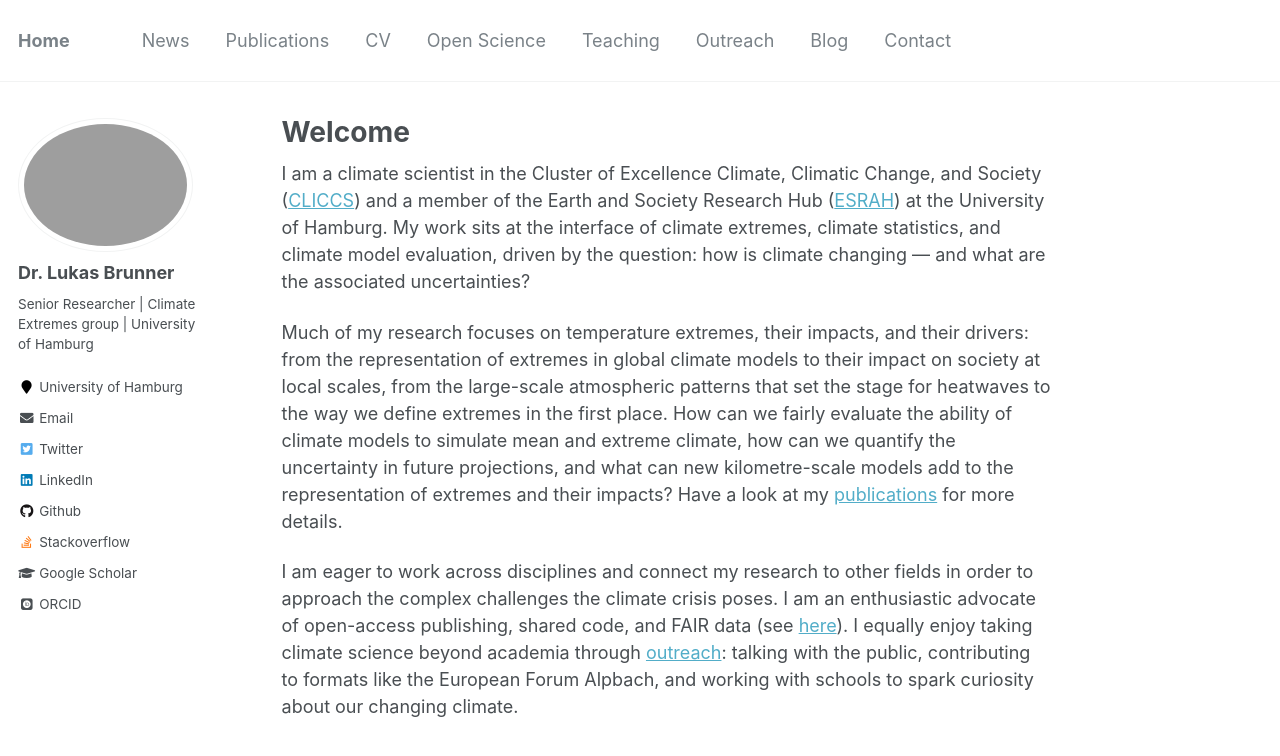
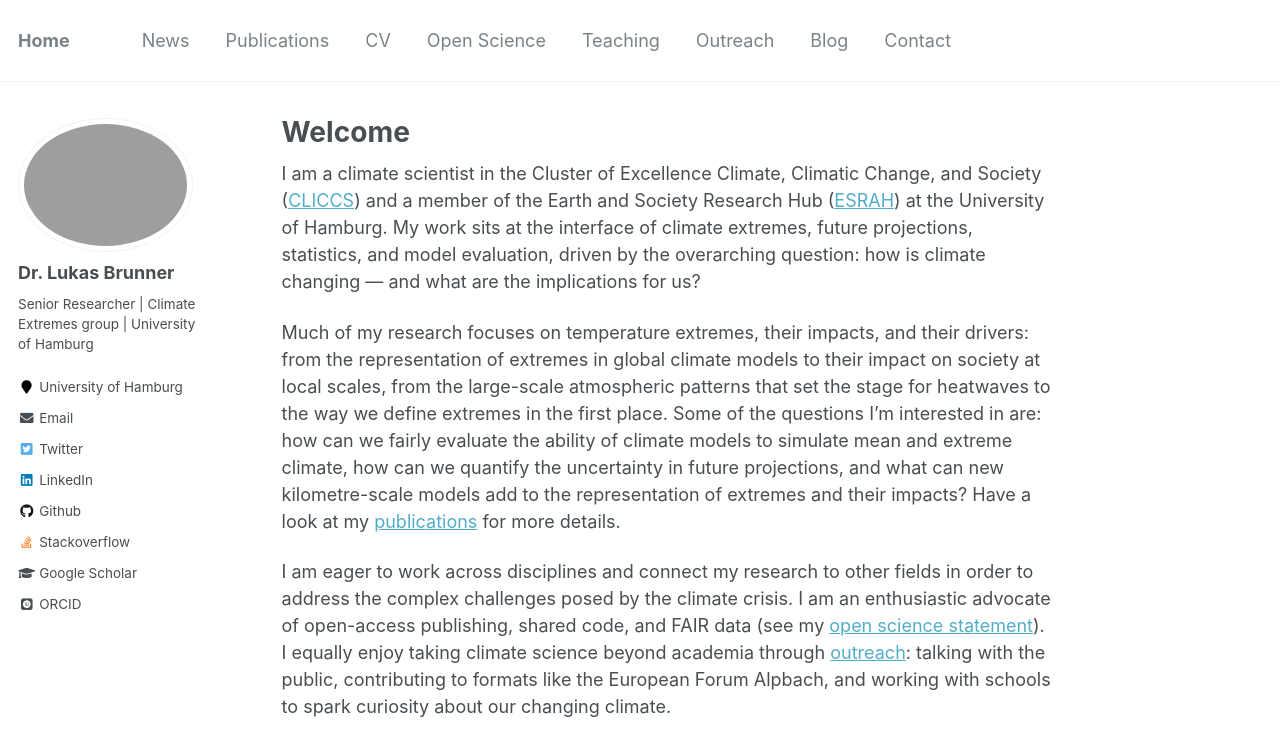
Before and after one commit to lukasbrunner/lukasbrunner.github.io, a Jekyll site: the page built from _pages/about.md, in a window 1280 px wide and 900 px high, cut to the strip 0-790 px from the top of the window. Shown: the top 756 px of the strip. Built offline with Jekyll 4.4.1, drawn with Linux system fonts in a browser that asks for light colours; some web fonts are replaced.

Commit message:
Update about.md

```diff
--- a/_pages/about.md
+++ b/_pages/about.md
@@ -8,11 +8,11 @@ redirect_from:
   - /about.html
 ---
 
-I am a climate scientist in the Cluster of Excellence Climate, Climatic Change, and Society (<a href="https://www.cliccs.uni-hamburg.de/" target="_blank">CLICCS</a>) and a member of the Earth and Society Research Hub (<a href="https://www.esrah.uni-hamburg.de/" target="_blank">ESRAH</a>) at the University of Hamburg. My work sits at the interface of climate extremes, climate statistics, and climate model evaluation, driven by the question: how is climate changing — and what are the associated uncertainties?
+I am a climate scientist in the Cluster of Excellence Climate, Climatic Change, and Society (<a href="https://www.cliccs.uni-hamburg.de/" target="_blank">CLICCS</a>) and a member of the Earth and Society Research Hub (<a href="https://www.esrah.uni-hamburg.de/" target="_blank">ESRAH</a>) at the University of Hamburg. My work sits at the interface of climate extremes, future projections, statistics, and model evaluation, driven by the overarching question: how is climate changing — and what are the implications for us?
 
-Much of my research focuses on temperature extremes, their impacts, and their drivers: from the representation of extremes in global climate models to their impact on society at local scales, from the large-scale atmospheric patterns that set the stage for heatwaves to the way we define extremes in the first place. How can we fairly evaluate the ability of climate models to simulate mean and extreme climate, how can we quantify the uncertainty in future projections, and what can new kilometre-scale models add to the representation of extremes and their impacts? Have a look at my [publications](/publications/) for more details.
+Much of my research focuses on temperature extremes, their impacts, and their drivers: from the representation of extremes in global climate models to their impact on society at local scales, from the large-scale atmospheric patterns that set the stage for heatwaves to the way we define extremes in the first place. Some of the questions I'm interested in are: how can we fairly evaluate the ability of climate models to simulate mean and extreme climate, how can we quantify the uncertainty in future projections, and what can new kilometre-scale models add to the representation of extremes and their impacts? Have a look at my [publications](/publications/) for more details.
 
-I am eager to work across disciplines and connect my research to other fields in order to approach the complex challenges the climate crisis poses. I am an enthusiastic advocate of open-access publishing, shared code, and FAIR data (see [here](/open_science/)). I equally enjoy taking climate science beyond academia through [outreach](/outreach/): talking with the public, contributing to formats like the European Forum Alpbach, and working with schools to spark curiosity about our changing climate.
+I am eager to work across disciplines and connect my research to other fields in order to address the complex challenges posed by the climate crisis. I am an enthusiastic advocate of open-access publishing, shared code, and FAIR data (see my [open science statement](/open_science/)). I equally enjoy taking climate science beyond academia through [outreach](/outreach/): talking with the public, contributing to formats like the European Forum Alpbach, and working with schools to spark curiosity about our changing climate.
 
 
 <br>
```
